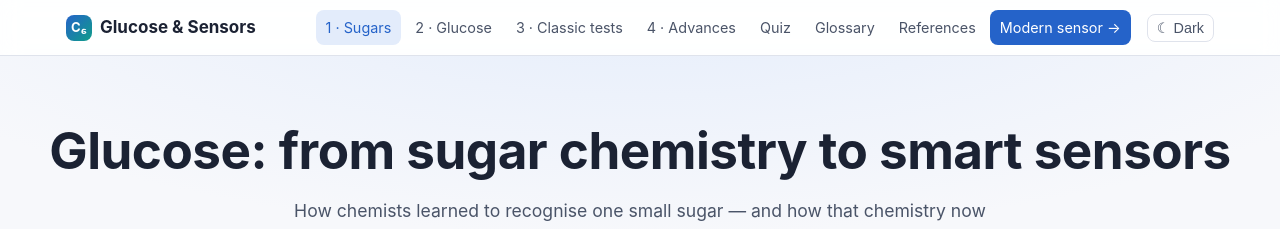
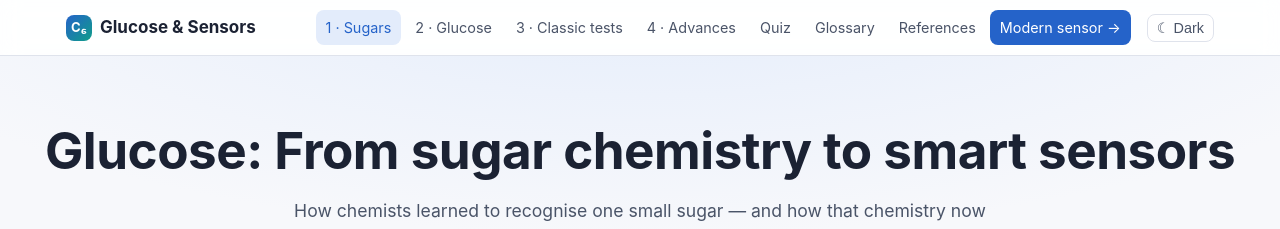
Before and after one commit to sunitathyagarajan/glucose-monitor, a plain HTML site: page index.html in a window 1280 px wide. Shown: the top 229 px of the page. Drawn offline with Linux system fonts and the light colour scheme.

Commit message:
Retitle main page "Glucose: From sugar chemistry to smart sensors"
Co-Authored-By: Claude Opus 5.5 <noreply@anthropic.com>

```diff
--- a/index.html
+++ b/index.html
@@ -3,7 +3,7 @@
 <head>
 <meta charset="utf-8">
 <meta name="viewport" content="width=device-width, initial-scale=1">
-<title>Glucose &amp; Its Detection</title>
+<title>Glucose: From sugar chemistry to smart sensors</title>
 <meta name="description" content="A teaching module on sugars, the structure of glucose, classical tests for glucose, and the evolution of glucose sensors.">
 <link rel="stylesheet" href="assets/css/style.css?v=2">
 </head>
@@ -27,7 +27,7 @@
 </header>
 
 <div class="hero">
-  <h1>Glucose: from sugar chemistry to smart sensors</h1>
+  <h1>Glucose: From sugar chemistry to smart sensors</h1>
   <p class="lede">How chemists learned to recognise one small sugar — and how that chemistry now runs inside a sensor the size of a coin.</p>
   <div class="chips">
     <a class="chip" href="#sugars"><b>1</b> Sugars &amp; reducing power</a>
```
